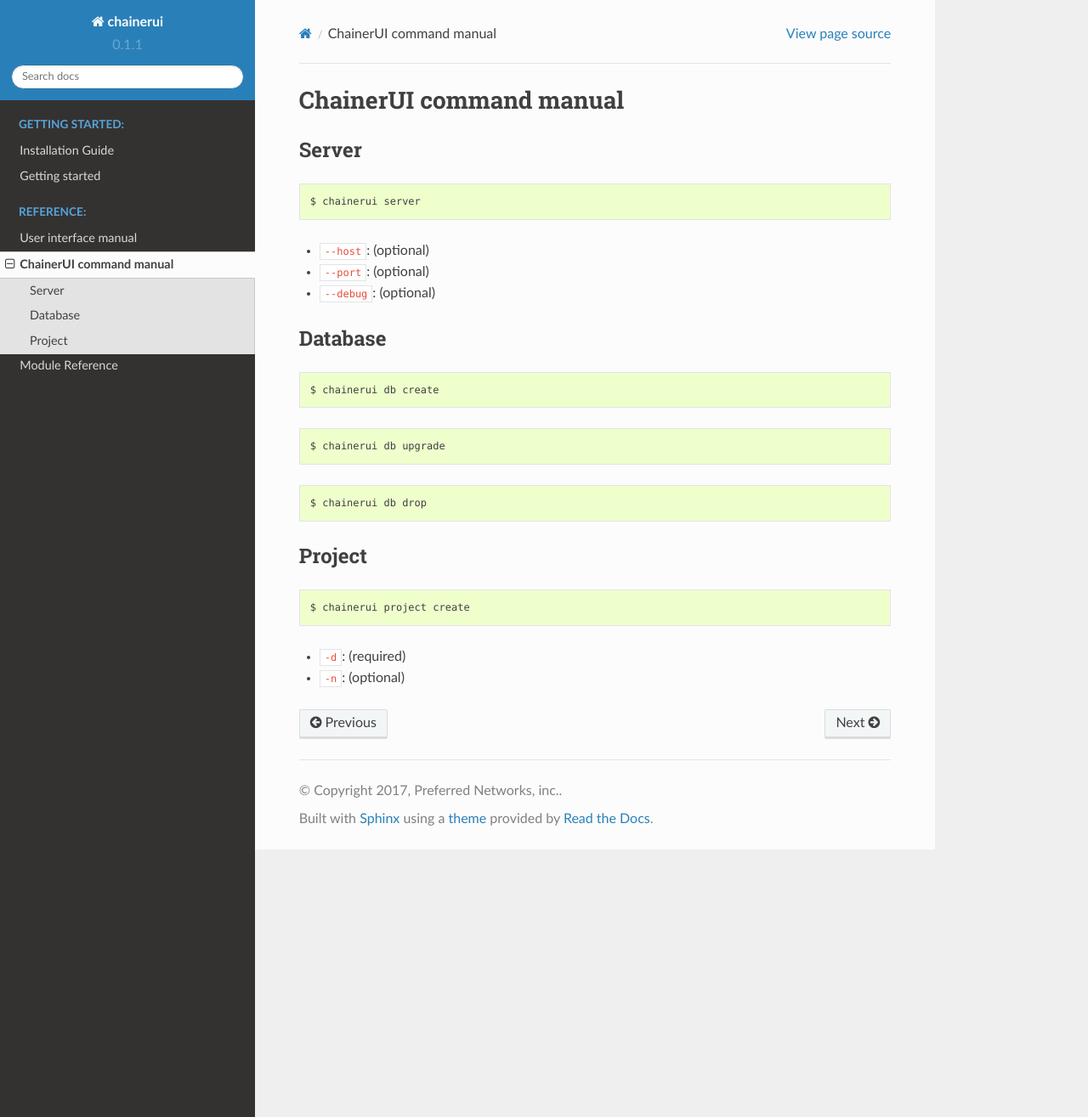
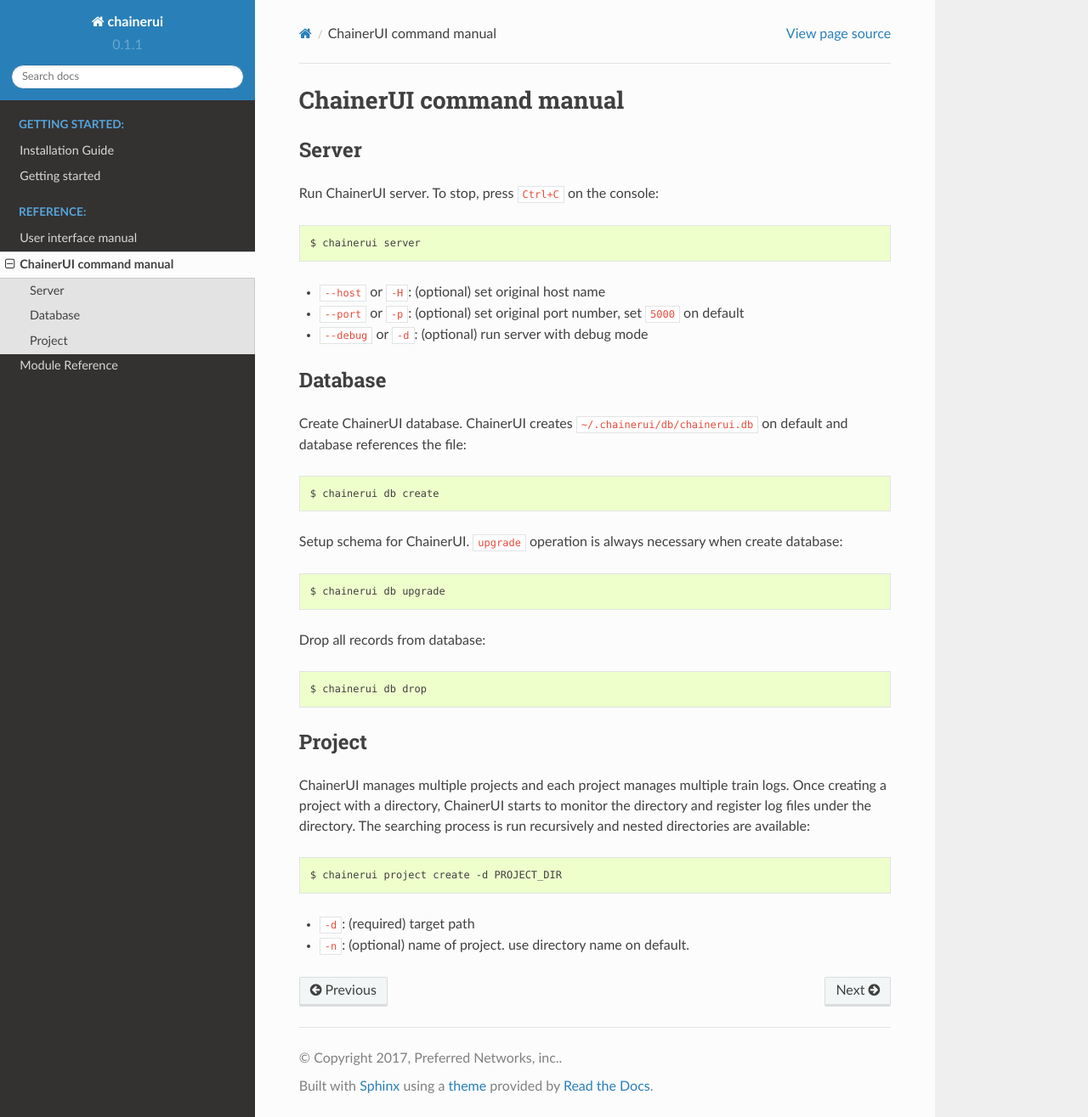
Before and after one commit to chainer/chainerui, a Sphinx documentation site: the page built from docs/source/reference/cmd.rst, in a window 1280 px wide and 1315 px high. Shown: the whole window at 85% size. Built offline with Sphinx 7.4.7 and the Read the Docs theme 2.0.0, drawn with Linux system fonts in a browser that asks for light colours.

Commit message:
add command documents

```diff
--- a/docs/source/getstart.rst
+++ b/docs/source/getstart.rst
@@ -6,12 +6,11 @@ Getting started
 Create database
 ---------------
 
-::
+Please setup database at first::
 
   $ chainerui db create
   $ chainerui db upgrade
 
-On default, ``~/.chainerui/db/chainerui.db`` is created.
 
 Drop database
 ~~~~~~~~~~~~~
@@ -36,7 +35,7 @@ The ChainerUI server watches the below files under the project directory recursi
 * args: (optional) a JSON file, which includes key-value pairs you want to see on ChainerUI along with logs. See :ref:`save_args <module_save_args>`, util function to dump command line arguments or dictionary to ``args`` file.
 * commands: (optional) a JSON file, which is automatically created by :ref:`CommandsExtension <module_command_extension>`. This is a file for ChainerUI server to communicate to operate the target training loop.
 
-For example, file and directory structure is the below. When create a project with ``-d path/to/result``, the results of the two directories, ``result1`` and ``result2`` are registered under the ``PROJECT_NAME`` automatically, then ChainerUI gathers the two logs continuously.::
+For example, file and directory structure is the below. When create a project with ``-d path/to/result``, the results of the two directories, ``result1`` and ``result2`` are registered under the ``PROJECT_NAME`` automatically, then ChainerUI gathers the two logs continuously::
 
   path/to/result/result1
     |--- log       # show values on chart
--- a/docs/source/reference/cmd.rst
+++ b/docs/source/reference/cmd.rst
@@ -8,39 +8,41 @@ ChainerUI command manual
 Server
 ------
 
-::
+Run ChainerUI server. To stop, press ``Ctrl+C`` on the console::
 
   $ chainerui server
 
-* ``--host``: (optional)
-* ``--port``: (optional)
-* ``--debug``: (optional)
+* ``--host`` or ``-H``: (optional) set original host name
+* ``--port`` or ``-p``: (optional) set original port number, set ``5000`` on default
+* ``--debug`` or ``-d``: (optional) run server with debug mode
+
 
 .. _cmd_database:
 
 Database
 --------
 
-::
+Create ChainerUI database. ChainerUI creates ``~/.chainerui/db/chainerui.db`` on default and database references the file::
 
   $ chainerui db create
 
-::
+Setup schema for ChainerUI. ``upgrade`` operation is always necessary when create database::
 
   $ chainerui db upgrade
 
-::
+Drop all records from database::
 
   $ chainerui db drop
+
 
 .. _cmd_project:
 
 Project
 -------
 
-::
+ChainerUI manages multiple projects and each project manages multiple train logs. Once creating a project with a directory, ChainerUI starts to monitor the directory and register log files under the directory. The searching process is run recursively and nested directories are available::
 
-  $ chainerui project create
+  $ chainerui project create -d PROJECT_DIR
 
-* ``-d``: (required)
-* ``-n``: (optional)
+* ``-d``: (required) target path
+* ``-n``: (optional) name of project. use directory name on default.
```
